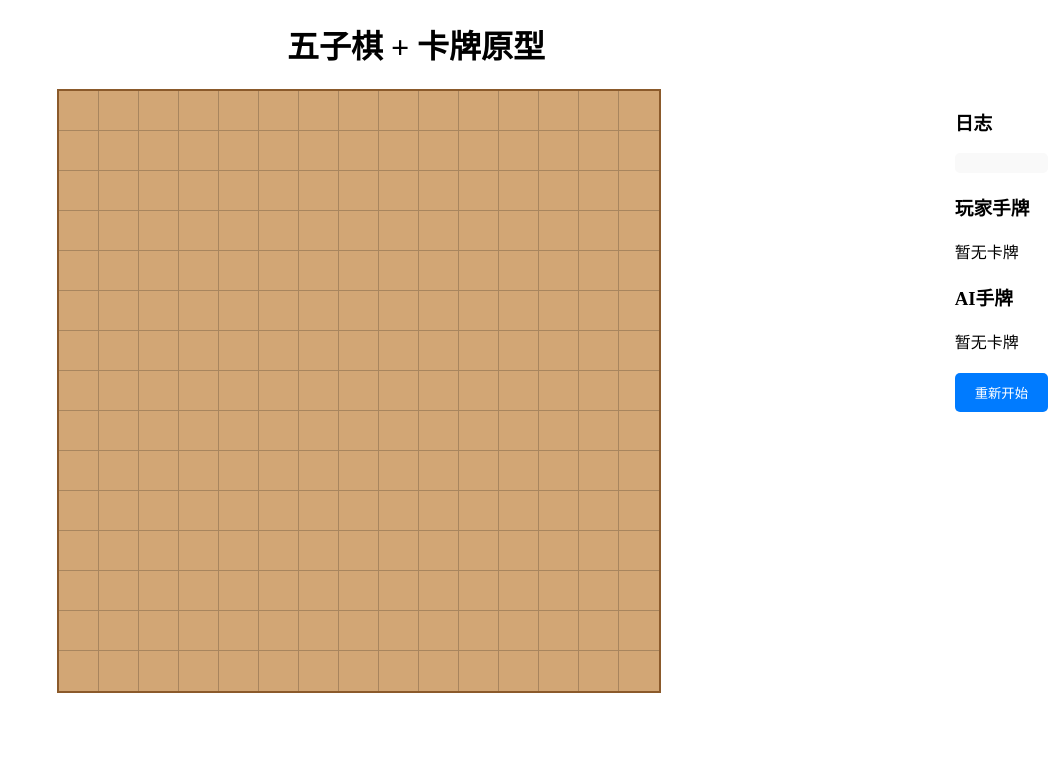
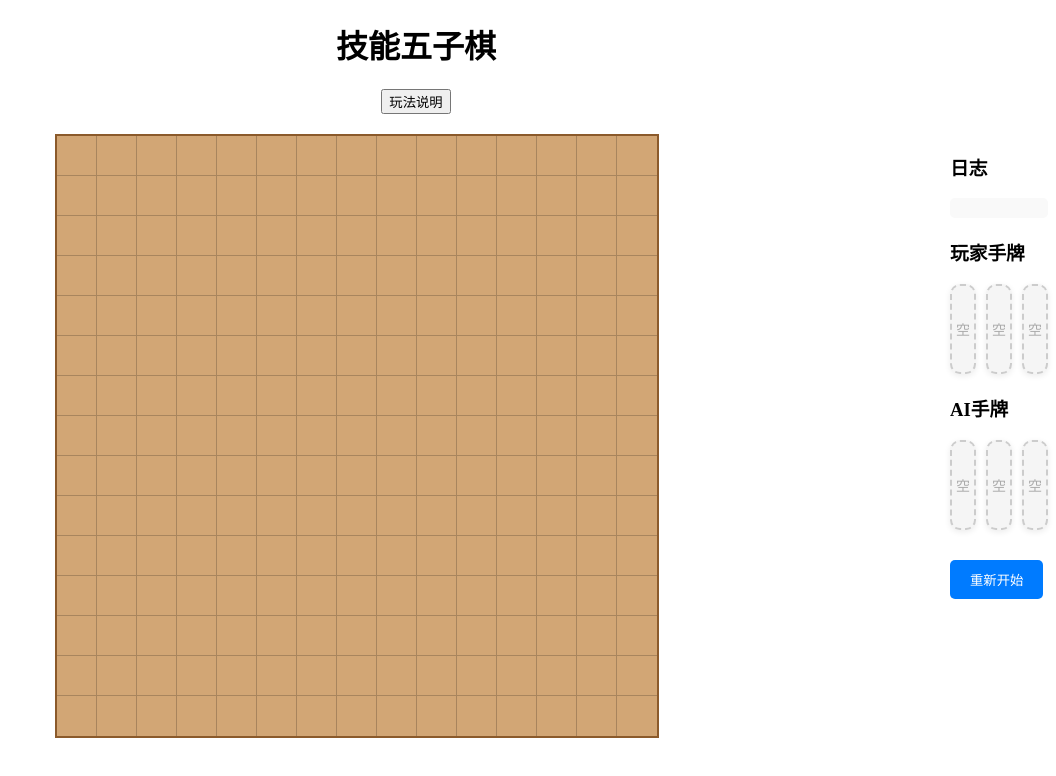
Before and after one commit to wjing-zz/SkillGolang, a Vue app: page / in a window 1280 px wide. Shown: the top 776 px of the page, without its empty margins (224-1280 px from the left). Built offline with nearby package versions, Linux system fonts and the light colour scheme.

Commit message:
玩法说明

```diff
--- a/src/App.vue
+++ b/src/App.vue
@@ -1,6 +1,7 @@
 <template>
   <div class="app">
-    <h1>五子棋 + 卡牌原型</h1>
+    <h1>技能五子棋</h1>
+    <button class="rule-btn" @click="showRules = true">玩法说明</button>
     <div class="game">
       <GomokuBoard
         :size="boardSize"
@@ -15,21 +16,41 @@
         <div v-if="winner" class="winner">🎉 {{ winner }} 获胜！</div>
 
         <h3 style="margin-top:20px;">玩家手牌</h3>
-        <div v-if="hand.length === 0">暂无卡牌</div>
-        <div v-for="(card, i) in hand" :key="i" class="card">
-          <span>{{ card }}</span>
-          <button @click="useCard(card)" :disabled="!canUseCard(card)">
-            使用
-          </button>
+        <div class="card-row">
+          <div
+            v-for="i in 3"
+            :key="i"
+            class="card-slot"
+          >
+            <div v-if="hand[i-1]" class="card-ui" :class="getCardRarityClass(hand[i-1])">
+              <span class="card-name">{{ hand[i-1] }}</span>
+              <button @click="useCard(hand[i-1])" :disabled="!canUseCard(hand[i-1])">
+                使用
+              </button>
+            </div>
+            <div v-else class="card-ui empty-card">
+              <span class="card-empty">空</span>
+            </div>
+          </div>
         </div>
 
         <h3 style="margin-top:20px;">AI手牌</h3>
-        <div v-if="aiHand.length === 0">暂无卡牌</div>
-        <div v-for="(card, i) in aiHand" :key="i" class="card">
-          <span>{{ card }}</span>
-          <button disabled>
-            AI自动使用
-          </button>
+        <div class="card-row">
+          <div
+            v-for="i in 3"
+            :key="i"
+            class="card-slot"
+          >
+            <div v-if="aiHand[i-1]" class="card-ui" :class="getCardRarityClass(aiHand[i-1])">
+              <span class="card-name">{{ aiHand[i-1] }}</span>
+              <button disabled>
+                AI自动使用
+              </button>
+            </div>
+            <div v-else class="card-ui empty-card">
+              <span class="card-empty">空</span>
+            </div>
+          </div>
         </div>
 
         <button style="margin-top: 20px;" @click="restartGame" class="restart-btn">
@@ -37,13 +58,17 @@
         </button>
       </aside>
     </div>
+
+    <RulesModel :show="showRules" @close="showRules = false" />
   </div>
 </template>
+
 
 <script lang="ts" setup>
 import { ref } from 'vue'
 import GomokuBoard from './components/GomokuBoard.vue'
-
+import RulesModel from './components/RulesModel.vue'
+const showRules = ref(false)
 type Player = 0 | 1 | 2 // 0=空, 1=玩家, 2=AI
 const boardSize = 15
 const board = ref<Player[][]>([])
@@ -566,6 +591,13 @@ function blocksOpponentFour(board: Player[][], x: number, y: number, opponent: P
 
   return false;
 }
+function getCardRarityClass(cardName: string) {
+  const card = cardPool.find(c => c.name === cardName)
+  if (!card) return ''
+  if (card.rarity === '紫') return 'rare-card'
+  if (card.rarity === '金') return 'epic-card'
+  return ''
+}
 </script>
 
 <style>
@@ -622,4 +654,68 @@ function blocksOpponentFour(board: Player[][], x: number, y: number, opponent: P
   font-weight: bold;
   margin: 10px 0;
 }
+.card-row {
+  display: flex;
+  gap: 10px;
+  margin-bottom: 10px;
+}
+
+.card-slot {
+  flex: 1;
+}
+
+.card-ui {
+  display: flex;
+  flex-direction: column;
+  align-items: center;
+  justify-content: center;
+  background: #fff;
+  border-radius: 10px;
+  border: 2px solid #bbb;
+  min-height: 70px;
+  box-shadow: 0 2px 6px rgba(0,0,0,0.08);
+  padding: 8px 4px;
+  position: relative;
+}
+
+.card-ui .card-name {
+  font-weight: bold;
+  font-size: 16px;
+  margin-bottom: 6px;
+}
+
+.card-ui button {
+  padding: 4px 10px;
+  border-radius: 5px;
+  border: none;
+  background: #007bff;
+  color: white;
+  cursor: pointer;
+  font-size: 14px;
+}
+
+.card-ui button:disabled {
+  background: #ccc;
+  cursor: not-allowed;
+}
+
+.empty-card {
+  background: #f5f5f5;
+  border: 2px dashed #ccc;
+}
+
+.card-empty {
+  color: #aaa;
+  font-size: 14px;
+}
+
+.rare-card {
+  border-color: #a259e6;
+  box-shadow: 0 0 8px #a259e6;
+}
+
+.epic-card {
+  border-color: gold;
+  box-shadow: 0 0 8px gold;
+}
 </style>
--- /dev/null
+++ b/src/components/RulesModel.vue
@@ -0,0 +1,86 @@
+<template>
+  <div v-if="show" class="popup-mask" @click.self="emitClose">
+    <div class="popup">
+      <h2>玩法说明</h2>
+      <ul>
+        <li>每回合只能选择落子或使用一张卡牌。</li>
+        <li>卡牌最多持有3张，分为紫色（稀有）和金色（史诗）。</li>
+        <li>阻止对手“四连”可获得一张卡牌。</li>
+        <li>自己形成“三连”有概率获得卡牌。</li>
+        <li>连续几回合未抽卡会保底送一张卡牌。</li>
+        <li>卡牌效果：
+          <ul>
+            <li><span class="rare">飞沙走石</span>：移除对方一枚棋子。</li>
+            <li><span class="rare">静如止水</span>：跳过对手回合，自己可再次行动。</li>
+            <li><span class="epic">力拔山兮</span>：移除对方最多三枚棋子。</li>
+          </ul>
+        </li>
+        <li>前三回合双方不能使用卡牌。</li>
+        <li>AI也会自动抽卡和使用卡牌。</li>
+      </ul>
+      <button class="close-btn" @click="emitClose">关闭</button>
+    </div>
+  </div>
+</template>
+
+<script lang="ts" setup>
+import { defineProps, defineEmits } from 'vue'
+const props = defineProps<{ show: boolean }>()
+const emit = defineEmits(['close'])
+function emitClose() {
+  emit('close')
+}
+</script>
+
+<style scoped>
+.popup-mask {
+  position: fixed;
+  left: 0; top: 0; right: 0; bottom: 0;
+  background: rgba(0,0,0,0.25);
+  z-index: 1000;
+  display: flex;
+  align-items: center;
+  justify-content: center;
+}
+.popup {
+  background: #fff;
+  border-radius: 12px;
+  padding: 28px 24px 18px 24px;
+  box-shadow: 0 4px 24px rgba(0,0,0,0.18);
+  min-width: 320px;
+  max-width: 90vw;
+}
+.popup h2 {
+  margin-top: 0;
+  margin-bottom: 12px;
+  font-size: 22px;
+}
+.popup ul {
+  padding-left: 18px;
+  margin-bottom: 16px;
+}
+.popup li {
+  margin-bottom: 7px;
+  font-size: 15px;
+}
+.popup .rare {
+  color: #a259e6;
+  font-weight: bold;
+}
+.popup .epic {
+  color: gold;
+  font-weight: bold;
+}
+.close-btn {
+  padding: 6px 18px;
+  background: #007bff;
+  color: #fff;
+  border: none;
+  border-radius: 6px;
+  font-size: 15px;
+  cursor: pointer;
+}
+.close-btn:hover {
+  background: #0056b3;
+}
+</style>
```
